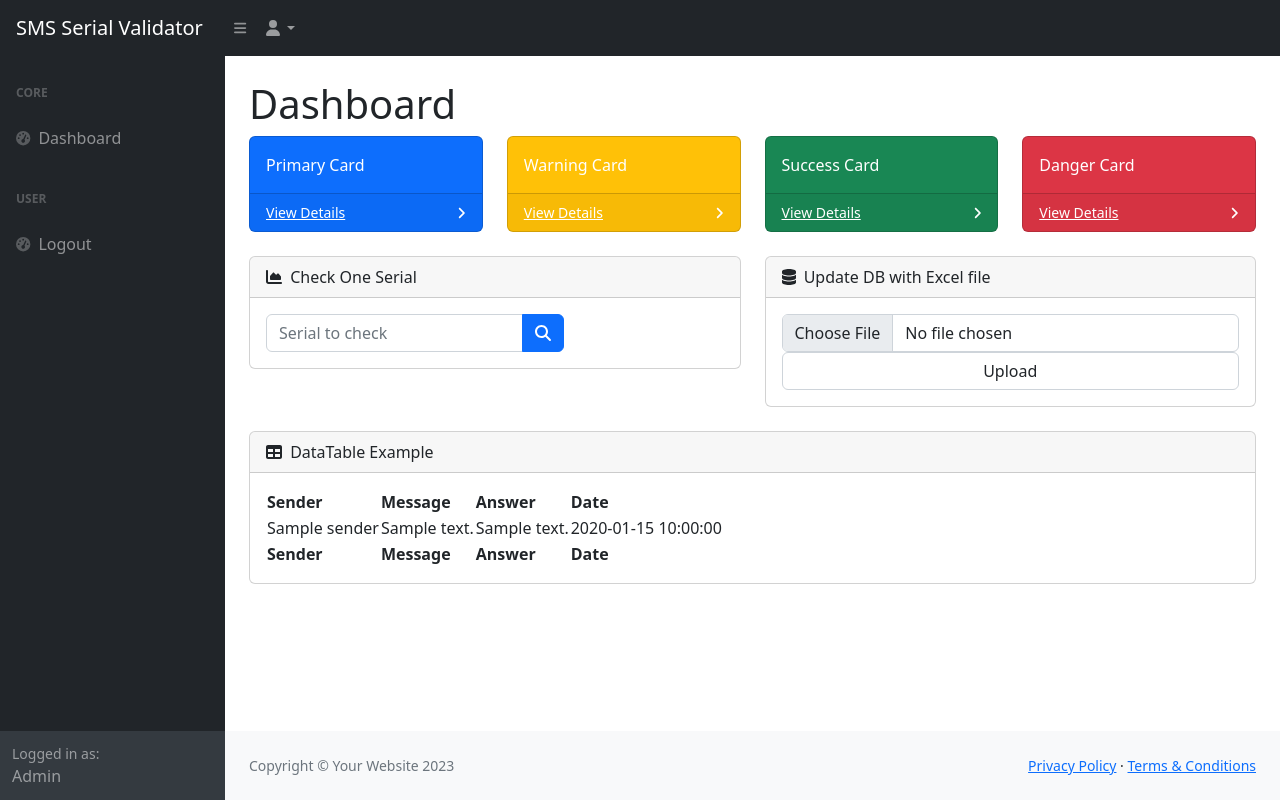
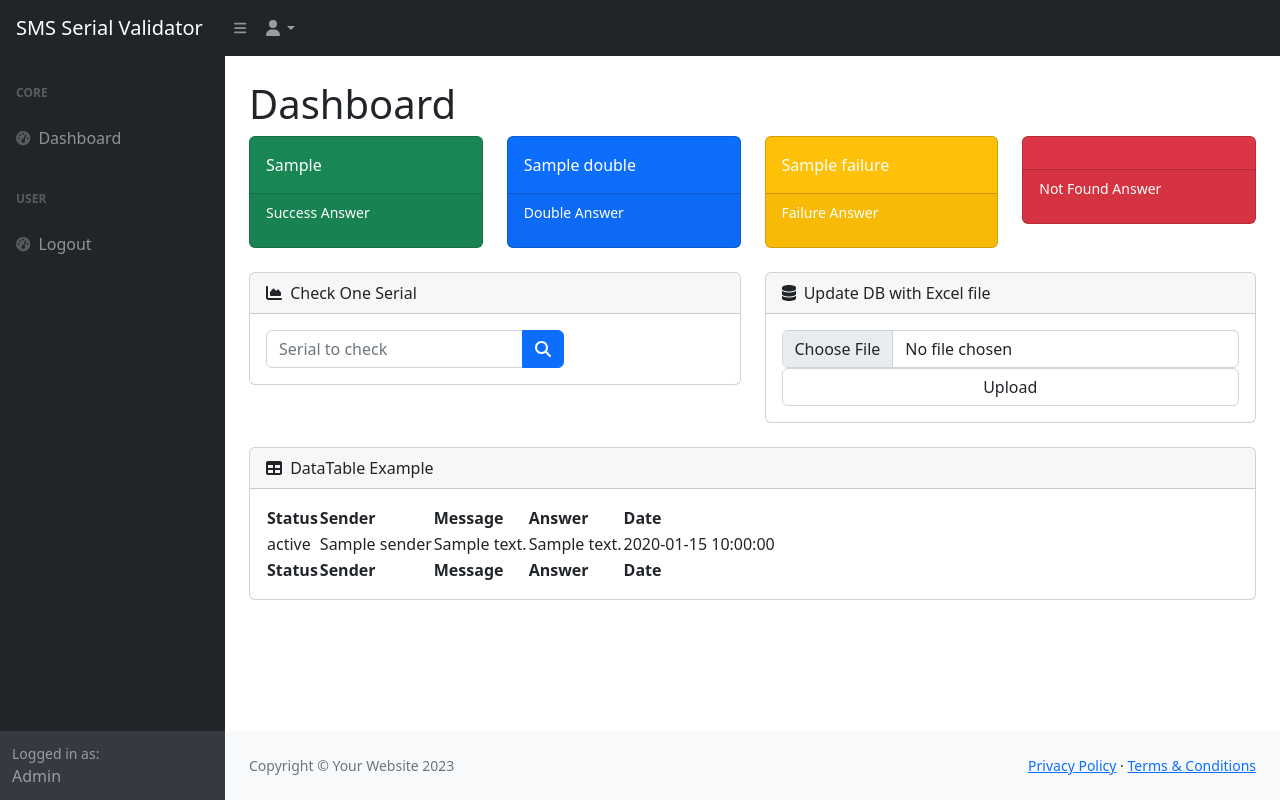
Before and after one commit to ArianGhanooni/Serial-Validator, a Flask app: template app/templates/index.html in a window 1280 px wide. Run offline with Flask 3, Linux system fonts and the light colour scheme; the template is opened without the code that fills it: most values are stand-ins (such as "Sample title", 1, 10 or a date in 2020); some libraries are stand-ins or nearby versions.

Commit message:
Add: GUI cards

```diff
--- a/app/app.py
+++ b/app/app.py
@@ -80,16 +80,31 @@ def home():
                          db=config.MySQL_DB_NAME)
     cur = db.cursor()
 
+    # Get last 1000 SMS
     cur.execute("SELECT * FROM Processed_SMS ORDER BY date DESC LIMIT 1000")
     all_sms = cur.fetchall()
 
     sms_A = []
 
     for sms in all_sms:
-        sender, message, answer, date = sms
-        sms_A.append({'sender': sender, 'message': message, 'answer': answer, 'date': date})
+        status, sender, message, answer, date = sms
+        sms_A.append({'status': status, 'sender': sender, 'message': message, 'answer': answer, 'date': date})
 
-    return render_template('index.html', data = {'sms_A': sms_A})
+    # Collect some status for GUI
+    cur.execute("SELECT count(*) FROM Processed_SMS WHERE status = 'OK'")
+    num_ok = cur.fetchone()[0]
+
+    cur.execute("SELECT count(*) FROM Processed_SMS WHERE status = 'Not-Found'")
+    num_Not_Found = cur.fetchone()[0]
+
+    cur.execute("SELECT count(*) FROM Processed_SMS WHERE status = 'Double'")
+    num_Double = cur.fetchone()[0]
+
+    cur.execute("SELECT count(*) FROM Processed_SMS WHERE status = 'Failure'")
+    num_Failure = cur.fetchone()[0]
+
+    return render_template('index.html', data = {'sms_A': sms_A,
+                                                 'OK': num_ok, 'Failure': num_Failure, 'Not_Found': num_Not_Found, 'Double': num_Double})
 
 @app.route("/login", methods=["GET", "POST"])
 @Limiter.limit("10 per minute")
@@ -139,7 +154,7 @@ def process():
     message = normalize_string(data["message"])
     print(f"received {message}, from {sender}")
 
-    answer = check_serial(message)
+    status, answer = check_serial(message)
 
     db = MySQLdb.connect(host=config.MySQL_HOST,
                          user=config.MySQL_USERNAME,
@@ -148,8 +163,8 @@ def process():
     cur = db.cursor()
 
     now = time.strftime("%Y-%m-%d %H:%M:%S")
-    cur.execute("INSERT INTO Processed_SMS (sender, message, answer, date) VALUES (%s, %s, %s, %s)",
-                (sender, message, answer, now))
+    cur.execute("INSERT INTO Processed_SMS (status, sender, message, answer, date) VALUES (%s, %s, %s, %s, %s)",
+                (status, sender, message, answer, now))
 
     db.commit()
     db.close()
@@ -183,29 +198,29 @@ def check_serial(serial):
     results = cur.execute("SELECT * FROM invalids WHERE invalid_serial = %s", (serial,))
     if results > 0:
         db.close()
-        return "this serial is among failed ones"
+        return "Failure", "this serial is among failed ones"
 
     results = cur.execute("SELECT * FROM serials WHERE start_serial <= %s and end_serial >= %s", (serial, serial))
 
     if results > 1:
         db.close()
-        return "I found your serial"
+        return "Double", "I found your serial"
 
     if results == 1:
         ret = cur.fetchone()
         db.close()
-        return "I found your serial", ret[2]
+        return "OK", "I found your serial" + ret[2]
 
     db.close()
 
-    return "it was not in the db"
+    return "Not-Found", "it was not in the db"
 
 @app.route("/check_one_serial", methods=["POST"])
 @login_required
 def check_one_serial():
     serial_to_check = request.form["serial"]
-    answer = check_serial(normalize_string(serial_to_check))
-    flash(answer, 'info')
+    status, answer = check_serial(normalize_string(serial_to_check))
+    flash(f"{status} - {answer}", 'info')
 
     return redirect("/")
 
@@ -259,7 +274,8 @@ def import_database_from_excel(filepath):
         description VARCHAR(200),
         start_serial CHAR(30),
         end_serial CHAR(30),
-        date DATETIME);
+        date DATETIME,
+        INDEX(start_serial, end_serial));
                 """)
     db.commit()
 
@@ -279,7 +295,7 @@ def import_database_from_excel(filepath):
     cur.execute("DROP TABLE IF EXISTS invalids;")
     cur.execute("""
     CREATE TABLE invalids (
-        invalid_serial CHAR(30));
+        invalid_serial CHAR(30), INDEX(invalid_serial));
                 """)
     db.commit()
 
--- a/app/templates/index.html
+++ b/app/templates/index.html
@@ -71,38 +71,38 @@
 {% endwith %}
                         <div class="row">
                             <div class="col-xl-3 col-md-6">
+                                <div class="card bg-success text-white mb-4">
+                                    <div class="card-body">{{data.OK}}</div>
+                                    <div class="card-footer d-flex align-items-center justify-content-between">
+                                        <p class="small text-white stretched-link">Success Answer</p>
+                                        <div class="small text-white"></div>
+                                    </div>
+                                </div>
+                            </div>
+                            <div class="col-xl-3 col-md-6">
                                 <div class="card bg-primary text-white mb-4">
-                                    <div class="card-body">Primary Card</div>
+                                    <div class="card-body">{{data.Double}}</div>
                                     <div class="card-footer d-flex align-items-center justify-content-between">
-                                        <a class="small text-white stretched-link" href="#">View Details</a>
-                                        <div class="small text-white"><i class="fas fa-angle-right"></i></div>
+                                        <p class="small text-white stretched-link">Double Answer</p>
+                                        <div class="small text-white"></div>
                                     </div>
                                 </div>
                             </div>
                             <div class="col-xl-3 col-md-6">
                                 <div class="card bg-warning text-white mb-4">
-                                    <div class="card-body">Warning Card</div>
+                                    <div class="card-body">{{data.Failure}}</div>
                                     <div class="card-footer d-flex align-items-center justify-content-between">
-                                        <a class="small text-white stretched-link" href="#">View Details</a>
-                                        <div class="small text-white"><i class="fas fa-angle-right"></i></div>
-                                    </div>
-                                </div>
-                            </div>
-                            <div class="col-xl-3 col-md-6">
-                                <div class="card bg-success text-white mb-4">
-                                    <div class="card-body">Success Card</div>
-                                    <div class="card-footer d-flex align-items-center justify-content-between">
-                                        <a class="small text-white stretched-link" href="#">View Details</a>
-                                        <div class="small text-white"><i class="fas fa-angle-right"></i></div>
+                                        <p class="small text-white stretched-link">Failure Answer</p>
+                                        <div class="small text-white"></div>
                                     </div>
                                 </div>
                             </div>
                             <div class="col-xl-3 col-md-6">
                                 <div class="card bg-danger text-white mb-4">
-                                    <div class="card-body">Danger Card</div>
+                                    <div class="card-body">{{data.Not_Found}}</div>
                                     <div class="card-footer d-flex align-items-center justify-content-between">
-                                        <a class="small text-white stretched-link" href="#">View Details</a>
-                                        <div class="small text-white"><i class="fas fa-angle-right"></i></div>
+                                        <p class="small text-white stretched-link">Not Found Answer</p>
+                                        <div class="small text-white"></div>
                                     </div>
                                 </div>
                             </div>
@@ -147,6 +147,7 @@
                                 <table id="datatablesSimple">
                                     <thead>
                                         <tr>
+                                            <th>Status</th>
                                             <th>Sender</th>
                                             <th>Message</th>
                                             <th>Answer</th>
@@ -155,6 +156,7 @@
                                     </thead>
                                     <tfoot>
                                         <tr>
+                                            <th>Status</th>
                                             <th>Sender</th>
                                             <th>Message</th>
                                             <th>Answer</th>
@@ -164,6 +166,7 @@
                                     <tbody>
                                         {% for sms in data.sms_A %}
                                         <tr>
+                                            <td>{{sms.status}}</td>
                                             <td>{{sms.sender}}</td>
                                             <td>{{sms.message}}</td>
                                             <td>{{sms.answer}}</td>
```
